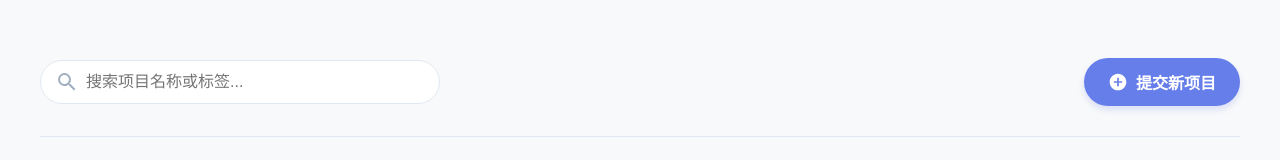
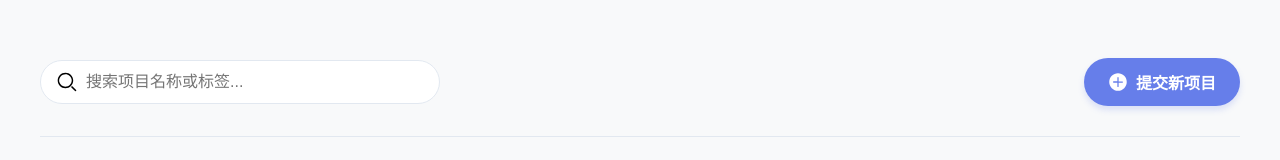
Before and after one commit to jinjie0703/virtual_simulation_center, a Vue app: page /achievement_showcase in a window 1280 px wide. Shown: the part 360-520 px from the top of the page. Built offline with nearby package versions, Linux system fonts and the light colour scheme.

Commit message:
修改showcase界面的icons

```diff
--- a/src/components/achievement_showcase/AchievementActions.vue
+++ b/src/components/achievement_showcase/AchievementActions.vue
@@ -1,6 +1,7 @@
 <template>
   <div class="actions-container">
     <div class="search-wrapper">
+      <img src="@/assets/achievement_showcase/search.svg" alt="Search Icon" class="search-icon" />
       <input
         type="text"
         :value="modelValue"
@@ -8,23 +9,9 @@
         placeholder="搜索项目名称或标签..."
         class="search-input"
       />
-      <svg
-        class="search-icon"
-        xmlns="http://www.w3.org/2000/svg"
-        viewBox="0 0 24 24"
-        fill="currentColor"
-      >
-        <path
-          d="M15.5 14h-.79l-.28-.27A6.471 6.471 0 0 0 16 9.5 6.5 6.5 0 1 0 9.5 16c1.61 0 3.09-.59 4.23-1.57l.27.28v.79l5 4.99L20.49 19l-4.99-5zm-6 0C7.01 14 5 11.99 5 9.5S7.01 5 9.5 5 14 7.01 14 9.5 11.99 14 9.5 14z"
-        />
-      </svg>
     </div>
     <button class="submit-btn" @click="$emit('open-submission')">
-      <svg xmlns="http://www.w3.org/2000/svg" viewBox="0 0 24 24" fill="currentColor">
-        <path
-          d="M12 2C6.48 2 2 6.48 2 12s4.48 10 10 10 10-4.48 10-10S17.52 2 12 2zm5 11h-4v4h-2v-4H7v-2h4V7h2v4h4v2z"
-        />
-      </svg>
+      <img src="@/assets/achievement_showcase/submit.svg" alt="Submit Icon" class="submit-icon" />
       <span>提交新项目</span>
     </button>
   </div>
@@ -53,6 +40,15 @@ defineEmits(['update:modelValue', 'open-submission'])
   max-width: 400px;
 }
 
+.search-icon {
+  position: absolute;
+  left: 15px;
+  top: 50%;
+  transform: translateY(-50%);
+  width: 24px;
+  height: 24px;
+}
+
 .search-input {
   width: 100%;
   padding: 12px 20px 12px 45px;
@@ -66,16 +62,6 @@ defineEmits(['update:modelValue', 'open-submission'])
 .search-input:focus {
   border-color: #667eea;
   box-shadow: 0 0 0 3px rgba(102, 126, 234, 0.2);
-}
-
-.search-icon {
-  position: absolute;
-  left: 15px;
-  top: 50%;
-  transform: translateY(-50%);
-  width: 24px;
-  height: 24px;
-  color: #a0aec0;
 }
 
 .submit-btn {
@@ -100,7 +86,7 @@ defineEmits(['update:modelValue', 'open-submission'])
   box-shadow: 0 7px 14px rgba(102, 126, 234, 0.3);
 }
 
-.submit-btn svg {
+.submit-icon {
   width: 20px;
   height: 20px;
 }
--- a/src/views/information_center/NewsDetails.vue
+++ b/src/views/information_center/NewsDetails.vue
@@ -83,11 +83,6 @@ onMounted(() => {
 </script>
 
 <style>
-/*
-  为了让 v-html 渲染出的内容能应用样式，我们在这里使用全局style。
-  如果您的项目配置了scoped CSS，可以改用 <style scoped> 和 ::v-deep 或 :deep() 选择器。
-*/
-
 .article-page {
   background-color: #f8f9fa;
   padding-bottom: 60px;
```
Also changed, not shown: src/assets/achievement_showcase/search.svg (added), src/assets/achievement_showcase/submit.svg (added).
